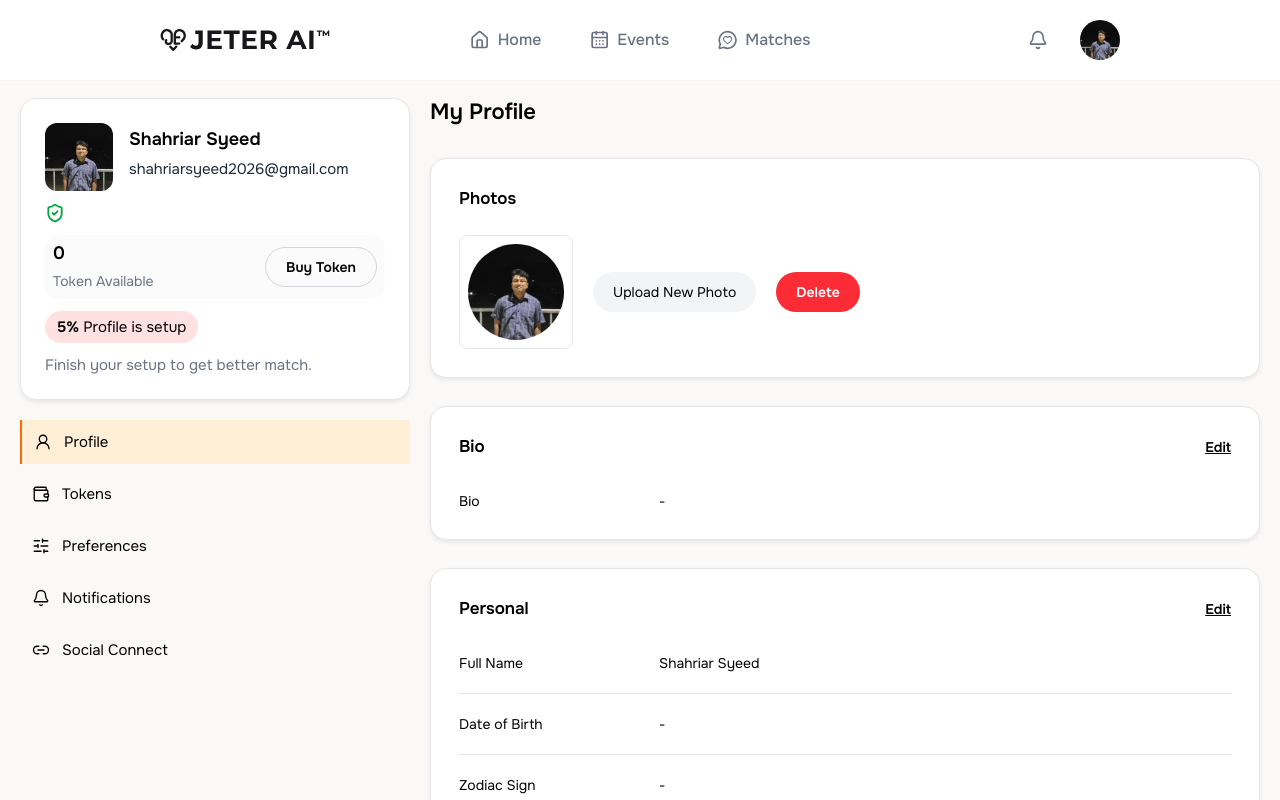
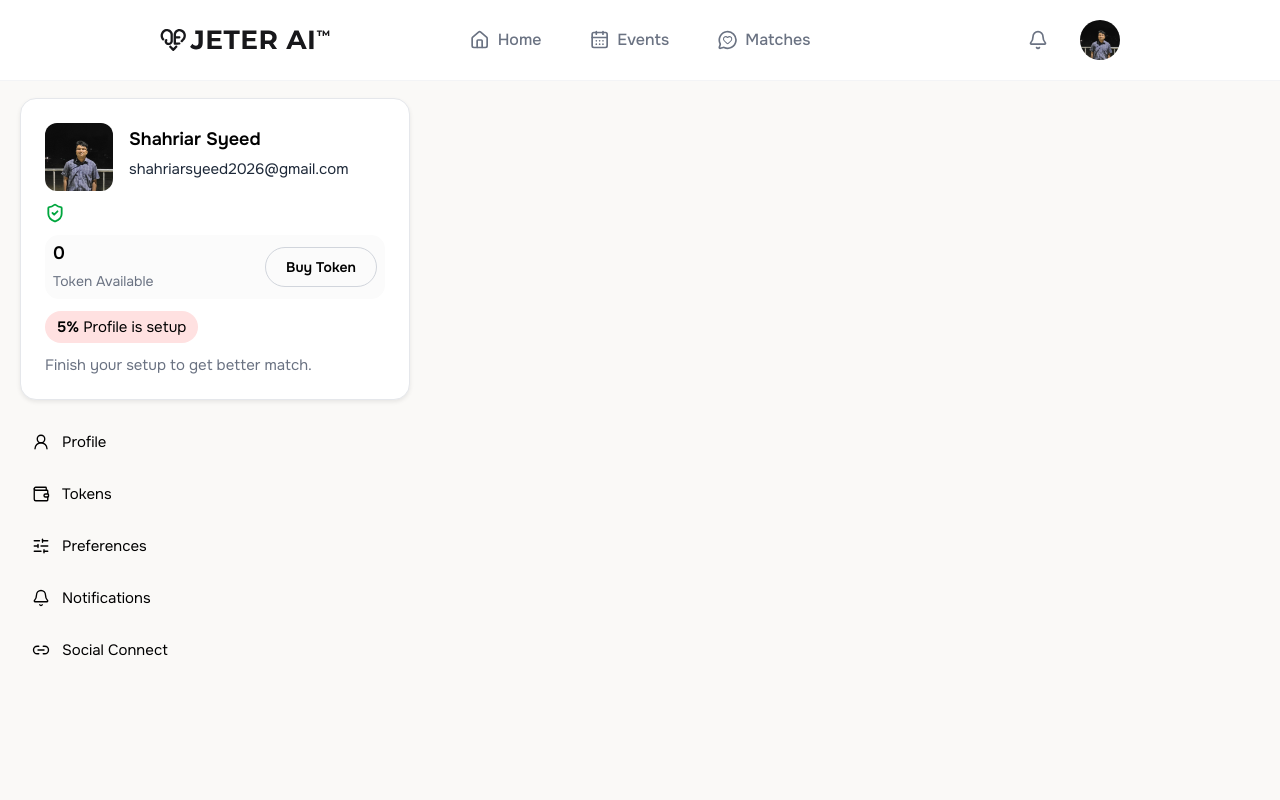
Before and after one commit to Syeed141/ZeeterAI, a Next.js app: page /account-settings in a window 1280 px wide. Shown: the top 800 px of the page. Built offline with nearby package versions, Linux system fonts and the light colour scheme.

Commit message:
Small bug fixed

```diff
--- a/app/account-settings/page.tsx
+++ b/app/account-settings/page.tsx
@@ -23,10 +23,10 @@ export default async function AccountSettingsPage({
   return <AccountSettings currentPanel={currentPanel} />;
 }
 
-function getCurrentPanel(panel?: string): SettingsPanel {
+function getCurrentPanel(panel?: string): SettingsPanel | null {
   if (panels.includes(panel as SettingsPanel)) {
     return panel as SettingsPanel;
   }
 
-  return "profile";
+  return null;
 }
--- a/components/AccountSettings.tsx
+++ b/components/AccountSettings.tsx
@@ -58,7 +58,7 @@ const settingsOptions: SettingsOption[] = [
 export default function AccountSettings({
   currentPanel,
 }: {
-  currentPanel: SettingsPanel;
+  currentPanel: SettingsPanel | null;
 }) {
   return (
     <section className="min-h-[calc(100vh-76px)] bg-[#faf9f7] px-6 py-6 md:min-h-[calc(100vh-56px)] lg:min-h-[calc(100vh-80px)] lg:px-0 lg:py-[18px]">
@@ -136,7 +136,7 @@ function TokenBox() {
   );
 }
 
-function SettingsMenu({ currentPanel }: { currentPanel: SettingsPanel }) {
+function SettingsMenu({ currentPanel }: { currentPanel: SettingsPanel | null }) {
   return (
     <div className="mt-5 space-y-2">
       {settingsOptions.map((option) => (
@@ -156,8 +156,12 @@ function SettingsMenu({ currentPanel }: { currentPanel: SettingsPanel }) {
 function SettingsPanelContent({
   currentPanel,
 }: {
-  currentPanel: SettingsPanel;
+  currentPanel: SettingsPanel | null;
 }) {
+  if (!currentPanel) {
+    return null;
+  }
+
   if (currentPanel === "profile") {
     return <AccountProfilePanel userProfile={userProfile} />;
   }
```
Also changed, not shown: 1 other file (tests, documents, lock files or other folders).
